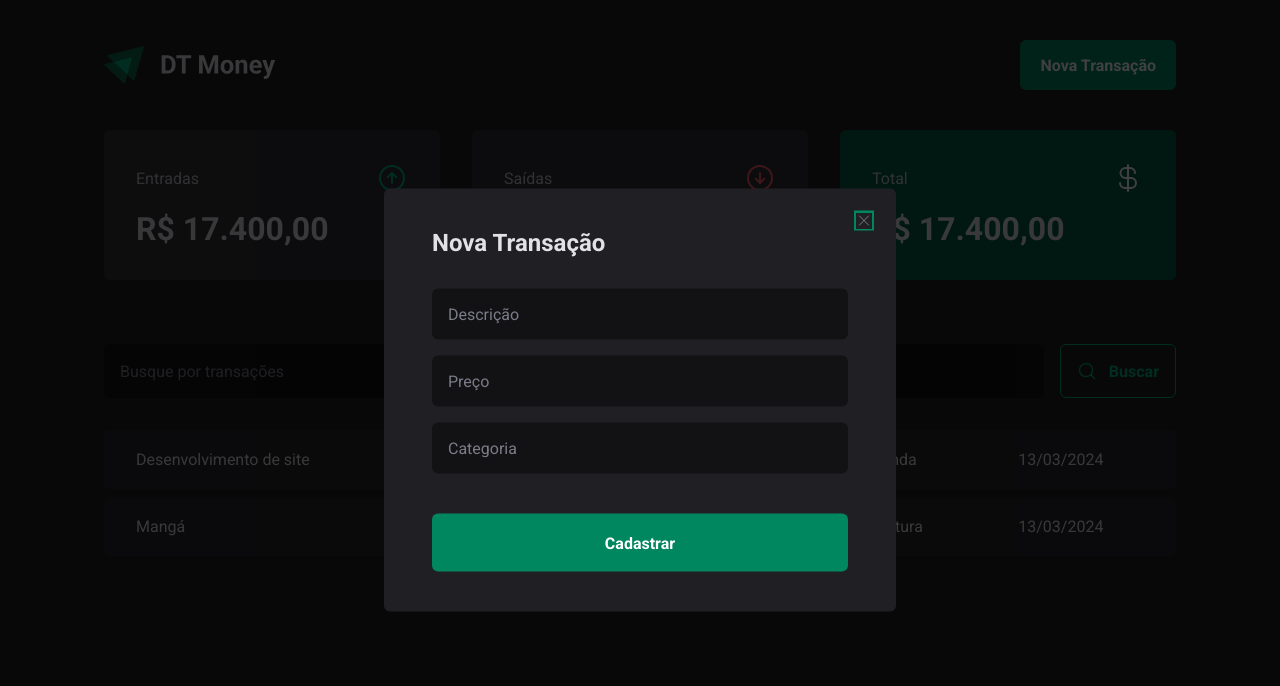
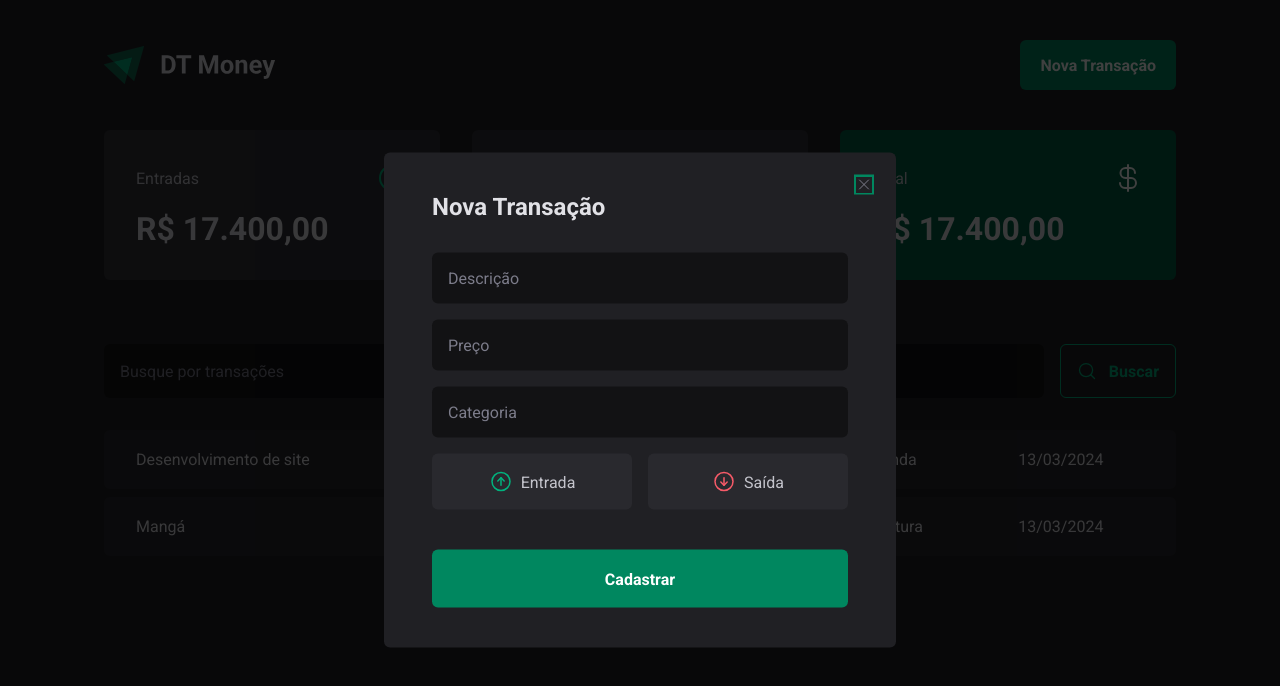
Before and after one commit to Wagnetto/03-dt-money, a React (Vite) app: page / in a window 1280 px wide. Both pictures are taken after a click on the button "Nova Transação". Shown: the top 686 px of the page. Built offline with nearby package versions, Linux system fonts and the light colour scheme.

Commit message:
feature/Add income - outcome button styles

```diff
--- a/src/components/NewTransactionModal/index.tsx
+++ b/src/components/NewTransactionModal/index.tsx
@@ -1,6 +1,6 @@
 import * as Dialog from '@radix-ui/react-dialog'
-import { CloseButton, Content, Overlay } from './styles'
-import { X } from 'phosphor-react'
+import { CloseButton, Content, Overlay, TransactionType, TransactionTypeButton } from './styles'
+import { ArrowCircleDown, ArrowCircleUp, X } from 'phosphor-react'
 
 export  function NewTransactionModal(){
     return(
@@ -15,6 +15,16 @@
                         <input type="text" required placeholder='Descrição'/>
                         <input type="number" required placeholder='Preço' />
                         <input type="text" required placeholder='Categoria' />
+                        <TransactionType>
+                            <TransactionTypeButton variant='income'>
+                                <ArrowCircleUp size={24}/>
+                                Entrada
+                            </TransactionTypeButton>
+                            <TransactionTypeButton variant='outcome'>
+                            <ArrowCircleDown size={24}/>
+                                Saída
+                            </TransactionTypeButton>
+                        </TransactionType>
                         <button type='submit'>
                             Cadastrar
                         </button>
--- a/src/components/NewTransactionModal/styles.ts
+++ b/src/components/NewTransactionModal/styles.ts
@@ -71,3 +71,30 @@
     cursor: pointer;
     color: ${props => props.theme['gray-500']};
 `;
+
+export const TransactionType = styled.div`
+    display: grid;
+    grid-template-columns: repeat(2, 1fr);
+    gap: 1rem;
+    margin-top: 0%.5rem;
+`;
+interface  TransactionTypeButtonProps {
+    variant: 'income' | 'outcome'
+}
+
+export const TransactionTypeButton = styled.button<TransactionTypeButtonProps>`
+    background: ${props => props.theme['gray-700']};
+    padding: 1rem;
+    display: flex;
+    align-items: center;
+    justify-content: center;
+    gap: 0.5rem;
+    border-radius: 6px;
+    cursor: pointer;
+    border: 0;
+    color: ${props => props.theme['gray-300']};
+
+    svg {
+        color: ${props => props.variant === 'income' ? props.theme['green-300'] : props.theme['red-300']}
+    }
+`;
```
